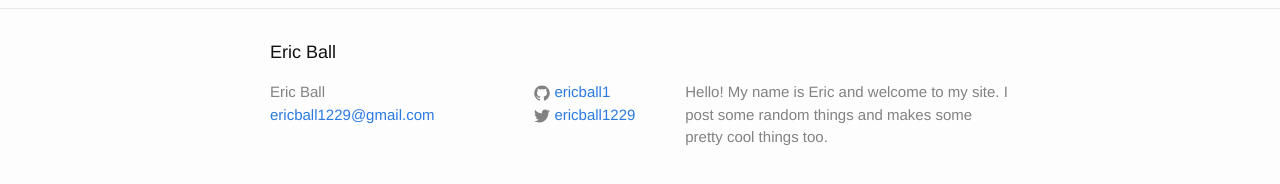
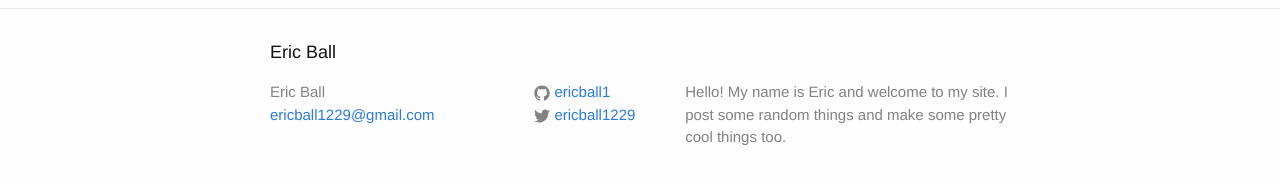
Before and after one commit to ericball1/ericball1.github.io, a Jekyll site: the page built from index.html, in a window 1280 px wide. Shown: the part 390-574 px from the top of the page. Built offline with Jekyll 4.4.1, drawn with Linux system fonts in a browser that asks for light colours.

Commit message:
Grammar Fix

```diff
--- a/_config.yml
+++ b/_config.yml
@@ -3,7 +3,7 @@ title: Eric Ball
 email: ericball1229@gmail.com
 description: > # this means to ignore newlines until "baseurl:"
   Hello! My name is Eric and welcome to my site.
-  I post some random things and makes some pretty cool things too.
+  I post some random things and make some pretty cool things too.
 baseurl: "" # the subpath of your site, e.g. /blog/
 url: "http://ericball.ninja" # the base hostname & protocol for your site
 twitter_username: ericball1229
```
